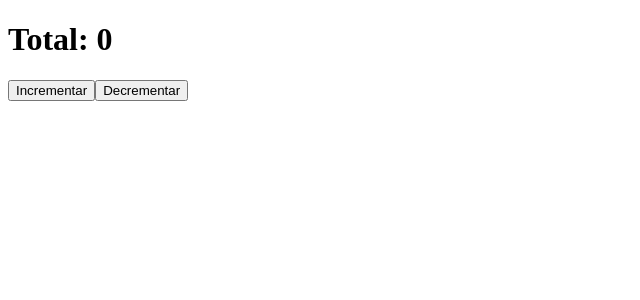
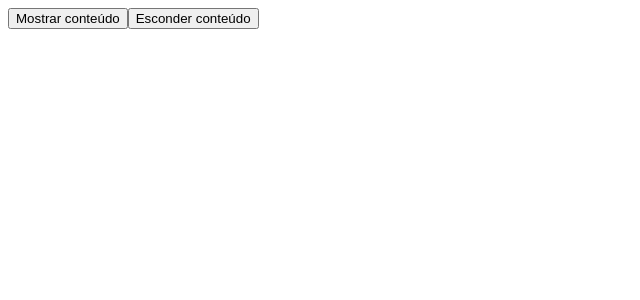
Before and after one commit to murilothom/redux-react-learning, a React (Create React App) app: page / in a window 1280 px wide. Shown: the top 300 px of the page, without its empty margins (0-640 px from the left). Built offline with nearby package versions, Linux system fonts and the light colour scheme.

Commit message:
add middleware logger

```diff
--- a/src/App.js
+++ b/src/App.js
@@ -1,16 +1,23 @@
 import React from "react";
 import { useDispatch, useSelector } from "react-redux";
 import { decrementar, incrementar } from "./store/contador";
+import { abrir, fechar } from "./store/modal";
 
 export function App() {
-  const { total } = useSelector(state => state)
+  const { contador, modal } = useSelector(state => state)
   const dispatch = useDispatch()
 
   return (
     <div>
-      <h1>Total: {total}</h1>
-      <button onClick={() => dispatch(incrementar())}>Incrementar</button>
-      <button onClick={() => dispatch(decrementar())}>Decrementar</button>
+      {modal.isModalOpen &&
+        <>
+          <h1>Total: {contador.total}</h1>
+          <button onClick={() => dispatch(incrementar())}>Incrementar</button>
+          <button onClick={() => dispatch(decrementar())}>Decrementar</button>
+        </>
+      }
+      <button onClick={() => dispatch(abrir())}>Mostrar conteúdo</button>
+      <button onClick={() => dispatch(fechar())}>Esconder conteúdo</button>
     </div>
   );
 }
--- a/src/store/configureStore.js
+++ b/src/store/configureStore.js
@@ -1,6 +1,13 @@
-import { configureStore } from '@reduxjs/toolkit'
+import { combineReducers, configureStore } from '@reduxjs/toolkit'
 import contador from './contador'
+import modal from './modal'
+import logger from './middlewares/logger'
 
-const store = configureStore({ reducer: contador })
+
+const reducer = combineReducers({ contador, modal })
+const store = configureStore({
+  reducer,
+  middleware: getDefaultMiddleware => [...getDefaultMiddleware(), logger]
+  })
 
 export default store
--- a/src/store/contador.js
+++ b/src/store/contador.js
@@ -7,10 +7,10 @@ const slice = createSlice({
   },
   reducers: {
     incrementar(state) {
-      state.total+=1
+      return { total: state.total + 1}
     },
     decrementar(state) {
-      state.total-=1
+      return { total: state.total - 1}
     },
   }
 })
--- /dev/null
+++ b/src/store/middlewares/logger.js
@@ -0,0 +1,11 @@
+const logger = store => next => action => {
+  console.group(action.type)
+  console.log('ACTION', action)
+  console.log('PREV_STATE', store.getState())
+  const response = next(action)
+  console.log('NEXT_STATE', store.getState())
+  console.groupEnd()
+  return response
+}
+
+export default logger
--- /dev/null
+++ b/src/store/modal.js
@@ -0,0 +1,20 @@
+import { createSlice } from "@reduxjs/toolkit";
+
+const slice = createSlice({
+  name: 'modal',
+  initialState: {
+    isModalOpen: false
+  },
+  reducers: {
+    abrir(state) {
+      return { isModalOpen: true }
+    },
+    fechar(state) {
+      return { isModalOpen: false }
+    }
+  }
+})
+
+export const { abrir, fechar } = slice.actions
+
+export default slice.reducer
```
